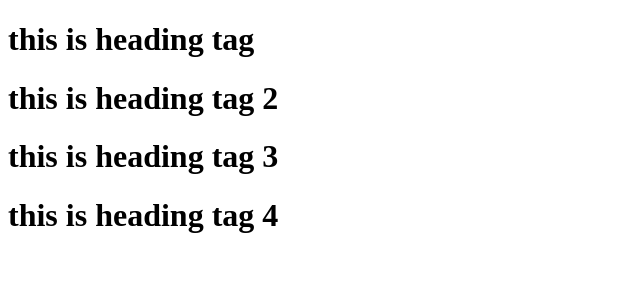
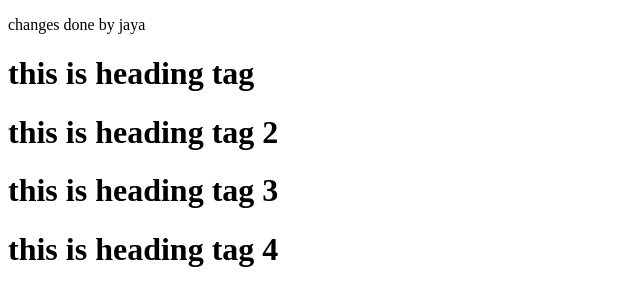
Before and after one commit to jayavardhani/Demo, a plain HTML site: page index.html in a window 1280 px wide. Shown: the whole page, without its empty margins (0-640 px from the left). Drawn offline with Linux system fonts and the light colour scheme.

Commit message:
changed by jaya
changed by jaya

```diff
--- a/index.html
+++ b/index.html
@@ -7,6 +7,7 @@
     <title>Document</title>
 </head>
 <body>
+    <p>changes done by jaya</p>
     <h1>this is heading tag</h1>
       <h1>this is heading tag 2</h1>
       <h1>this is heading tag 3</h1>
```
